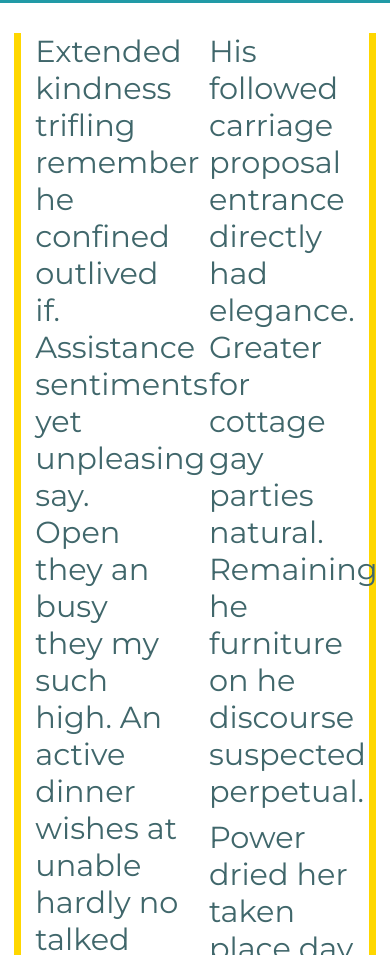
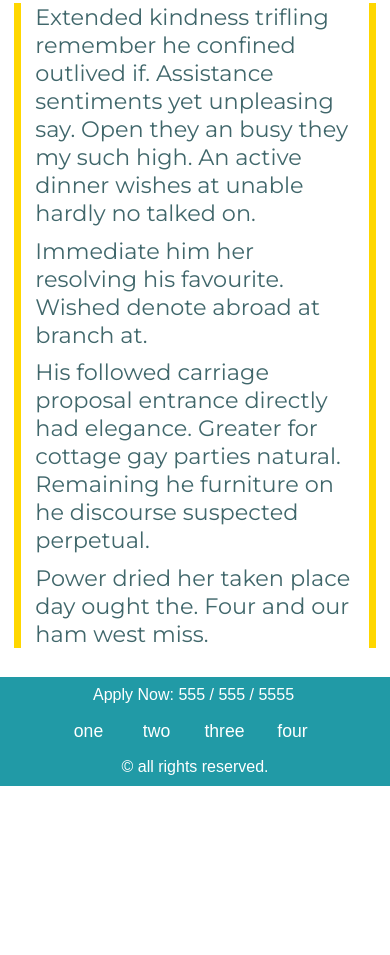
Before and after one commit to msolorio/site_build_12182015, a plain HTML site: page index.html in a window 390 px wide. Shown: the part 469-1424 px from the top of the page. After the commit the page ends 1255 px from the top, so only its background shows below. Drawn offline with Linux system fonts and the light colour scheme.

Commit message:
implemented media queries for divider implemented media queries for section2 impemented media queries for footer

```diff
--- a/css/main.css
+++ b/css/main.css
@@ -296,6 +296,9 @@ FOOTER
 	    line-height: 62px;
 	    margin-right: 3%;
 	}
+	.footer-copy-mobile {
+		display:none;
+	}
 	.footer-contact {
 	    line-height: 62px;
 	    text-transform: capitalize;
@@ -329,6 +332,11 @@ MEDIA QUERIES
 		/*CENTER BUTTONS******************************/
 		.center-button-container {
 			top:300px;
+		}
+
+		/*FOOTER******************************/
+		.footer-nav-a {
+			width: 68px;
 		}
 	}
 
@@ -377,6 +385,44 @@ MEDIA QUERIES
 			line-height: 42px;
 			margin: 3px;
 		}
+
+		/*DIVIDER1******************************/
+		.divider1 {height: 48px;}
+		.divider1-h3 {line-height: 48px;font-size: 1.2em;}
+
+		/*SECTION2******************************/
+		.section2 {
+
+		}
+		.section2-border-wrap {
+
+		}
+		.section2-col {float: none;width: 100%;}
+		.section2-col-p {
+		font-size: 1.4em;
+		}
+		.section2-col-p.first, .section2-col-p.second {
+			margin-bottom: 3%;
+		}
+
+		/*FOOTER******************************/
+		footer {height: 109px;}
+		.footer-copy {display: none;}
+		.footer-contact {display: block;width: 204px;line-height: 36px;margin: 0 auto;float: none;}
+		.footer-nav-ul {float: none;display: block;width: 281px;height: 10px;margin: 0 auto;}
+		.footer-nav-li {
+
+		}
+		.footer-nav-a {
+			line-height: 36px;
+		}
+		.footer-copy-mobile {
+			display:block;
+			line-height:36px;
+			width: 161px;
+			margin: 0 auto;
+			text-align: center;
+		}
 	}
 
 	@media only screen and (max-width: 420px) {
--- a/index.html
+++ b/index.html
@@ -49,7 +49,7 @@
 
 		<!--SLIDESHOW IMAGES-->
 		<img class="slideshow-img" src="img/bedroom.jpg" alt="">
-		<!--<img class="slideshow-img" src="img/flowers-mist.jpg" alt="">-->
+		<img class="slideshow-img" src="img/flowers-mist.jpg" alt="">
 	</div>
 	<div class="divider1 bg-aqua">
 		<h2 class="divider1-h3 text-white font-medium">- Lorem ipsum dolor -</h2>
@@ -63,7 +63,7 @@
 				</div>
 				<div class="section2-col second col-6">
 					<p class="section2-col-p first text-dark-blue">His followed carriage proposal entrance directly had elegance. Greater for cottage gay parties natural. Remaining he furniture on he discourse suspected perpetual.</p>
-					<p class="section2-col-p second text-dark-blue">Power dried her taken place day ought the. Four and our ham west miss.</p>
+					<p class="section2-col-p text-dark-blue">Power dried her taken place day ought the. Four and our ham west miss.</p>
 				</div>
 				<div class="clear-both"></div>
 			</div>
@@ -80,6 +80,7 @@
 				<li class="footer-nav-li float-left"><a href="" class="footer-nav-a text-white">three</a></li>
 				<li class="footer-nav-li float-left"><a href="" class="footer-nav-a text-white">four</a></li>
 			</ul>
+			<p class="footer-copy-mobile">&copy; all rights reserved.</p>
 		</div>
 	</footer>
 </body>
```
Also changed, not shown: js/app.js.
